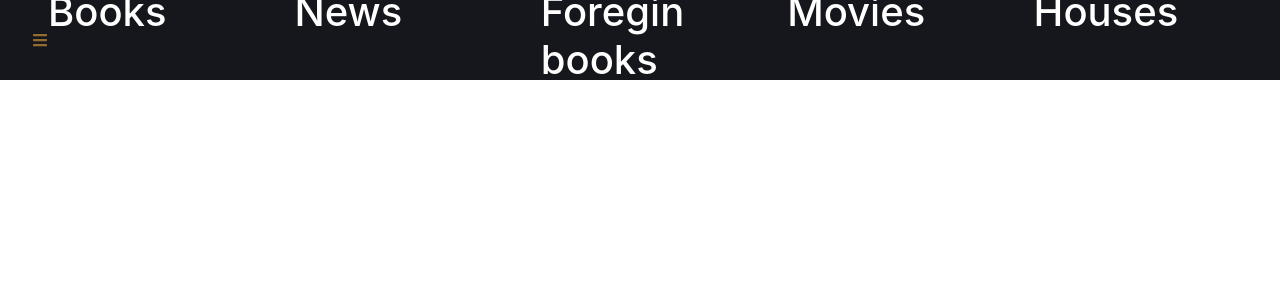
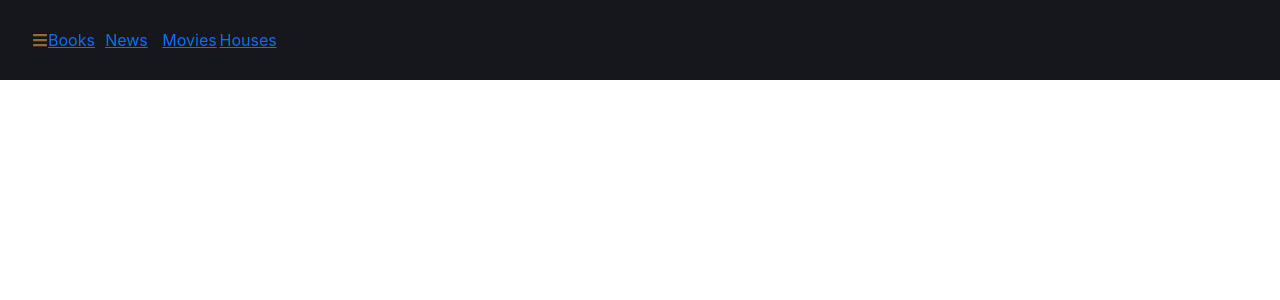
Before and after one commit to turczerb/sth-project, a React (Create React App) app: page / in a window 1280 px wide. Shown: the top 300 px of the page. Built offline with nearby package versions, Linux system fonts and the light colour scheme.

Commit message:
nav data shows up

```diff
--- a/src/components/Bar/NavBar.jsx
+++ b/src/components/Bar/NavBar.jsx
@@ -1,5 +1,7 @@
 import { Link } from "react-router-dom"; // oldalváltás
 import styled from "styled-components"; //stiluska
+import { NavBarData } from "./NavBarData";
+import SubNavBar from "./SubNavBar";
 
 const Navi = styled.nav`
   display: grid;
@@ -10,11 +12,9 @@ const Navi = styled.nav`
 const NavBar = () => {
   return (
     <Navi>
-      <h1>Books</h1>
-      <h1>News</h1>
-      <h1>Foregin books</h1>
-      <h1>Movies</h1>
-      <h1>Houses</h1>
+      {NavBarData.map((item, index) => {
+        return <SubNavBar mokus={item} key={index} />;
+      })}
     </Navi>
   );
 };
--- /dev/null
+++ b/src/components/Bar/NavBarData.jsx
@@ -0,0 +1,45 @@
+import * as IoIcons from "react-icons/io";
+import * as RiIcons from "react-icons/ri";
+
+export const NavBarData = [
+  {
+    title: "Books",
+    path: "/books",
+  },
+  {
+    title: "News",
+    path: "/news",
+  },
+  {
+    title: "Movies",
+    path: "/movies",
+  },
+  {
+    title: " Houses",
+    path: "/houses",
+    iconClosed: <RiIcons.RiArrowDownSFill />,
+    iconOpened: <RiIcons.RiArrowUpSFill />,
+    subNav: [
+      {
+        title: "Gryffindor",
+        path: "houses/gryffindor",
+        icon: <IoIcons.IoIosPaper />,
+      },
+      {
+        title: "Hufflepuff",
+        path: "houses/hufflepuff",
+        icon: <IoIcons.IoIosPaper />,
+      },
+      {
+        title: "Ravenclaw",
+        path: "houses/ravenclaw",
+        icon: <IoIcons.IoIosPaper />,
+      },
+      {
+        title: "Slytherin",
+        path: "houses/slytherin",
+        icon: <IoIcons.IoIosPaper />,
+      },
+    ],
+  },
+];
--- /dev/null
+++ b/src/components/Bar/SubNavBar.jsx
@@ -0,0 +1,25 @@
+import { useState } from "react";
+import { Link } from "react-router-dom";
+import styled from "styled-components";
+import * as AiIcons from "react-icons/ai";
+
+const Element = styled(Link)``;
+const SubElement = styled(Link)``;
+
+const SubNavBar = ({ mokus }) => {
+  const [showSubElement, setShowSubElement] = useState(false);
+
+  const showSubNav = () => {
+    setShowSubElement(!showSubElement);
+  };
+
+  return (
+    <>
+      <Element to={mokus.path} onClick={mokus.subNav && showSubNav}>
+        {mokus.title}
+      </Element>
+    </>
+  );
+};
+
+export default SubNavBar;
--- a/src/components/SideBar.jsx
+++ b/src/components/SideBar.jsx
@@ -41,6 +41,7 @@ const SidebarNav = styled.nav`
   z-index: 10;
 `;
 
+//ez meg egy div ami magába tartalmazza konténerként az egyes elemeket: students, staff etc
 const SidebarWrap = styled.div`
   width: 100%;
 `;
--- a/src/components/SubMenu.jsx
+++ b/src/components/SubMenu.jsx
@@ -2,7 +2,7 @@ import { useState } from "react";
 import { Link } from "react-router-dom";
 import styled from "styled-components";
 
-//Students, staff etc a menu tartalmát designolja
+//Students, staff etc a menu tartalmát designolja. tehát ez maga az 1 db felirat mint pl Spell
 const SidebarLink = styled(Link)`
   display: flex;
   color: #e1e9fc;
@@ -36,7 +36,7 @@ const DropdownLink = styled(Link)`
   }
 `;
 
-//margin left adta itt h az ikon és a szöveg pl students között hely lgyen
+//margin left adta itt h az ikon és a szöveg pl students között hely lgyen dez maga ami a szoveet tartja
 const SidebarLabel = styled.span`
   margin-left: 16px;
 `;
```
